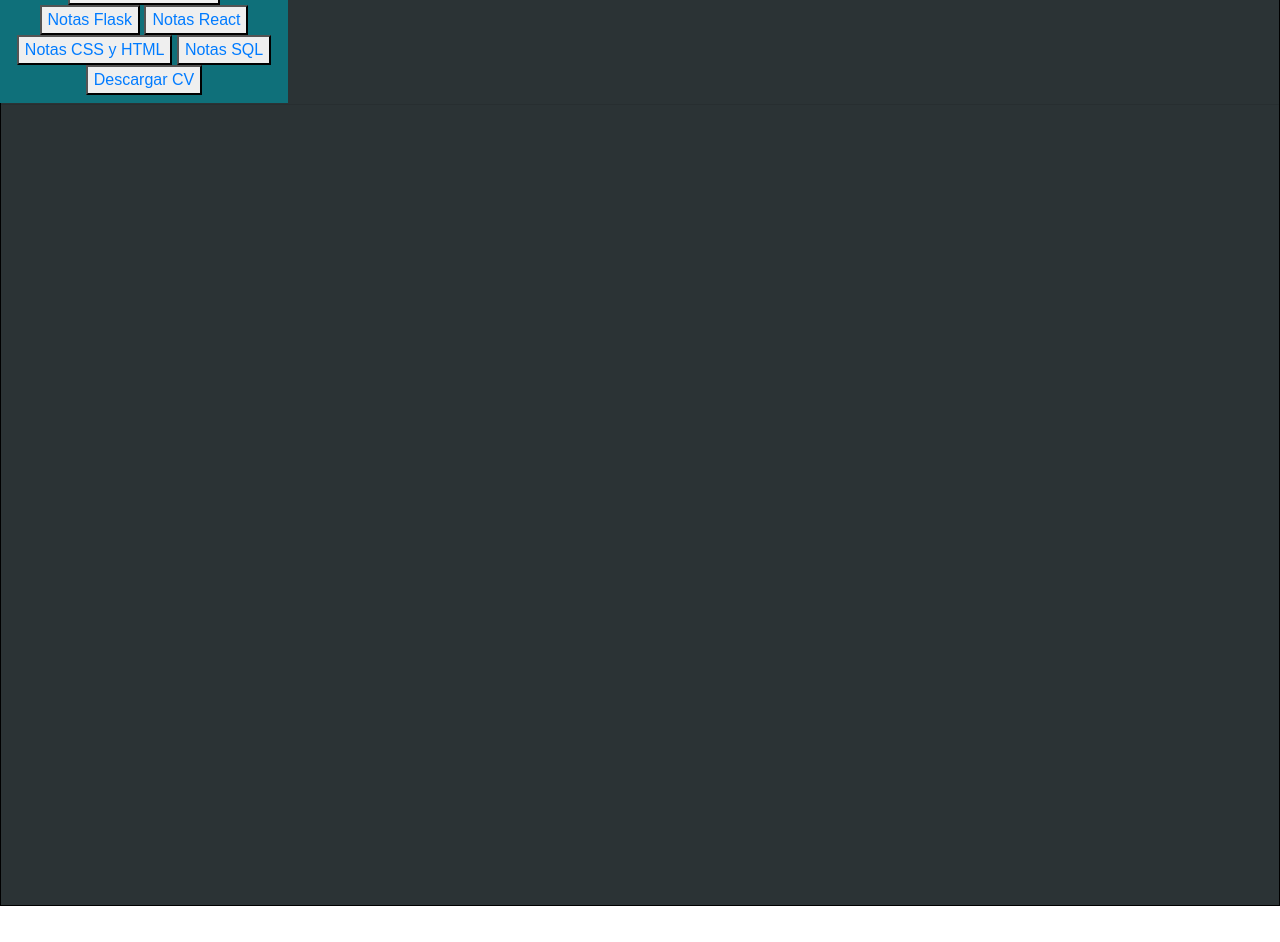
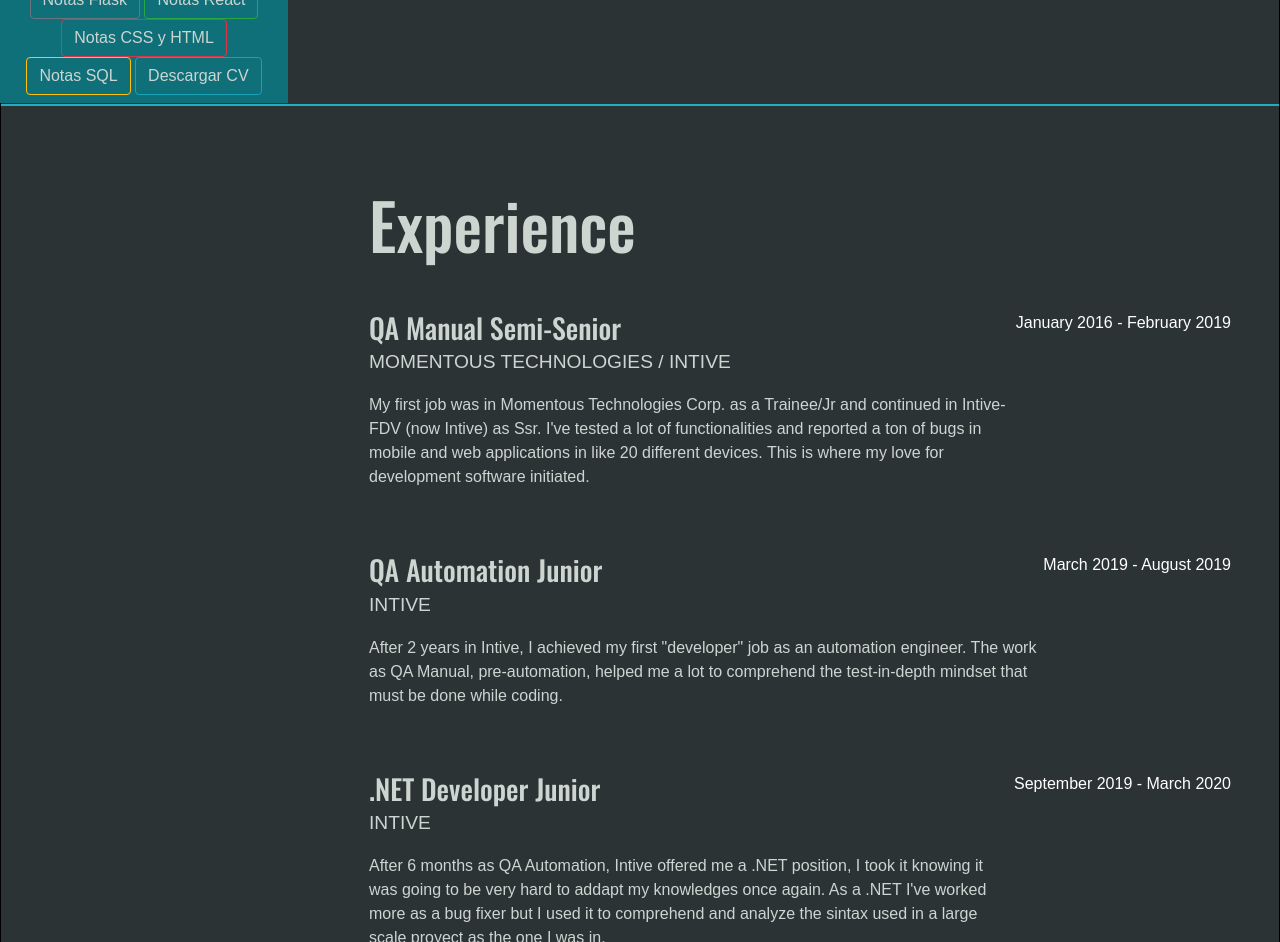
Before and after one commit to brunoleonpuca/brunoleonpuca.github.io, a plain HTML site: page index.html in a window 1280 px wide. Shown: the part 697-1639 px from the top of the page. Before the commit the page ends 1603 px from the top, so only its background shows below. Drawn offline with nearby package versions, Linux system fonts and the light colour scheme.

Commit message:
little improvements pt 3
added experience data

```diff
--- a/index.html
+++ b/index.html
@@ -10,7 +10,7 @@
     <link rel="preconnect" href="https://fonts.gstatic.com">
     <link href="https://fonts.googleapis.com/css2?family=Oswald:wght@500;600;700&display=swap" rel="stylesheet">
 
-    <script src="https://use.fontawesome.com/releases/v5.15.1/js/all.js" crossorigin="anonymous"></script>
+    <script src="https://kit.fontawesome.com/ea40a1a9cd.js" crossorigin="anonymous"></script>
 
     <link rel="stylesheet" href="styles.css" type="text/css">
 
@@ -37,12 +37,12 @@
         </div>
 
         <div class="container-sm">
-            <button><a href="recursos.html">Recursos y fuentes</a></button>
-            <button><a href="notas-flask.html">Notas Flask</a></button>
-            <button><a href="">Notas React</a></button>
-            <button><a href="">Notas CSS y HTML</a></button>
-            <button><a href="">Notas SQL</a></button>
-            <button><a href="">Descargar CV</a></button>
+            <button class="btn btn-primary"><a href="recursos.html">Recursos y fuentes</a></button>
+            <button class="btn btn-outline-secondary"><a href="notas-flask.html">Notas Flask</a></button>
+            <button class="btn btn-outline-success"><a href="">Notas React</a></button>
+            <button class="btn btn-outline-danger"><a href="">Notas CSS y HTML</a></button>
+            <button class="btn btn-outline-warning"><a href="">Notas SQL</a></button>
+            <button class="btn btn-outline-info"><a href="">Descargar CV</a></button>
         </div>
 
     </nav>
@@ -60,7 +60,7 @@
                     Argentina - Buenos Aires, Vicente Lopez (CP: 1602) - (+54)1157557822 -
                     <a href="mailto:brunopuca1@gmail.com">brunopuca1@gmail.com</a>
                 </div>
-                <p class="lead mb-5">I have experience in different backend and frontend programming languages, in addition to knowing how to automate test cases to provide a quality product. I understand agile development strategies to correctly coordinate my tasks and that of my colleagues and I believe I am very collaborative and capable</p>
+                <p class="lead mb-5">I have experience in different backend and frontend programming languages, as well as knowing how to automate test cases to provide a quality product. I understand the strategies of agile methodologies, such as SCRUM, to coordinate my tasks with those of my colleagues. I am very collaborative and capable and I really like to learn</p>
                 <div class="social-icons">
                     <a class="social-icon btn btn-dark btn-social mx-2" href="https://open.spotify.com/user/11141501240?si=vbsunsbSTRCJhXxtS2YKxg" target="_blank"><i class="fab fa-spotify"></i></a>
                     <a class="social-icon btn btn-dark btn-social mx-2" href="https://www.instagram.com/_leonpuca/" target="_blank"><i class="fab fa-instagram"></i></a>
@@ -72,7 +72,41 @@
         <hr class="m-0">
         <!-- Experience Section -->
         <section class="resume-section" id="experience">
-
+            <div class="resume-section-content">
+                <h2 class="mb-5">Experience</h2>
+                <div class="d-flex flex-column flex-md-row justify-content-between mb-5">
+                    <div class="flex-grow-1">
+                        <h3 class="mb-1">QA Manual Semi-Senior</h3>
+                        <div class="subheading mb-3">Momentous Technologies / Intive</div>
+                        <p>My first job was in Momentous Technologies Corp. as a Trainee/Jr and continued in Intive-FDV (now Intive) as Ssr. I've tested a lot of functionalities and reported a ton of bugs in mobile and web applications in like 20 different devices. This is where my love for development software initiated.</p>
+                    </div>
+                    <div class="flex-shrink-0"><span class="text-white">January 2016 - February 2019</span></div>
+                </div>
+                <div class="d-flex flex-column flex-md-row justify-content-between mb-5">
+                    <div class="flex-grow-1">
+                        <h3 class="mb-1">QA Automation Junior</h3>
+                        <div class="subheading mb-3">Intive</div>
+                        <p>After 2 years in Intive, I achieved my first "developer" job as an automation engineer. The work as QA Manual, pre-automation, helped me a lot to comprehend the test-in-depth mindset that must be done while coding.</p>
+                    </div>
+                    <div class="flex-shrink-0"><span class="text-white">March 2019 - August 2019</span></div>
+                </div>
+                <div class="d-flex flex-column flex-md-row justify-content-between mb-5">
+                    <div class="flex-grow-1">
+                        <h3 class="mb-1">.NET Developer Junior</h3>
+                        <div class="subheading mb-3">Intive</div>
+                        <p>After 6 months as QA Automation, Intive offered me a .NET position, I took it knowing it was going to be very hard to addapt my knowledges once again. As a .NET I've worked more as a bug fixer but I used it to comprehend and analyze the sintax used in a large scale proyect as the one I was in.</p>
+                    </div>
+                    <div class="flex-shrink-0"><span class="text-white">September 2019 - March 2020</span></div>
+                </div>
+                <div class="d-flex flex-column flex-md-row justify-content-between mb-5">
+                    <div class="flex-grow-1">
+                        <h3 class="mb-1">Frontend Developer Trainee</h3>
+                        <div class="subheading mb-3"> - </div>
+                        <p>As a .NET Dev I knew I had a little and not very much experience and as a QA I didn't saw myself again. So I made the decision to start my Frontend career as an autodidact. I still have a lot to learn but, after working as a QA and .NET, I know now that Frontend is my new favorite and will keep working, improving and finally getting my dream job as a Frontend Developer.</p>
+                    </div>
+                    <div class="flex-shrink-0"><span class="text-white">April 2020 and forward</span></div>
+                </div>
+            </div>
         </section>
     </div>
 
--- a/styles-recursos.css
+++ b/styles-recursos.css
@@ -6,19 +6,19 @@
 
 :root {
     --ff--body: 'Noto Sans JP', sans-serif;
-    --ff--title: 'Roboto Condensed', sans-serif;
+    --ff--title: 'Oswald', sans-serif;
 
     --ff--color-primary: #1b1b1b;
     --ff--color-secondary: #CDD5D1;
 
-    --color-background: #1A1423;
-    --color-primary: #3D314A;
-    --color-secondary: #8D86C9;
+    --color-background: #2b3335;
+    --color-primary: #0f707a;
+    --color-secondary: #24acc4;
 }
 
 body {
     font-family: var(--ff-body);
-    color: var(--ff--color-secondary);
+    color: var(--ff--color-primary);
     font-size: 0.4rem;
 }
 
--- a/styles.css
+++ b/styles.css
@@ -29,6 +29,14 @@ h1 {
     letter-spacing: 0.1rem;
     text-transform: uppercase;
     white-space: normal;
+}
+
+button a{
+    color: var(--ff--color-secondary);
+}
+
+hr {
+    border-top: 2px solid var(--color-secondary);
 }
 
 #about span {
@@ -110,7 +118,7 @@ h1 {
     #sideNav .navbar-collapse .navbar-nav .nav-item .nav-link {
         font-family: var(--ff--title);
         display: block;
-        font-size: 1.3rem;
+        font-size: 1rem;
     }
 }
 
@@ -144,7 +152,7 @@ section.resume-section {
     align-items: center;
     padding-left: 1rem;
     padding-right: 1rem;
-    padding-top: 8rem;
+    padding-top: 10rem;
     padding-bottom: 5rem;
     max-width: 75rem;
 }
@@ -163,6 +171,7 @@ section.resume-section .subheading a {
     color: var(--color-secondary);
     text-decoration-color: initial;
     background-color: transparent;
+    text-transform: none;
 }
 
 @media (min-width: 768px) {
@@ -179,4 +188,13 @@ section.resume-section .subheading a {
         padding-bottom: 5rem;
         margin-left: 20rem;
     }
+
+    section#experience h2{
+        font-size: 4rem;
+    }
+
 }
+
+section#experience h2,h3{
+    font-family: var(--ff--title);
+}
```
